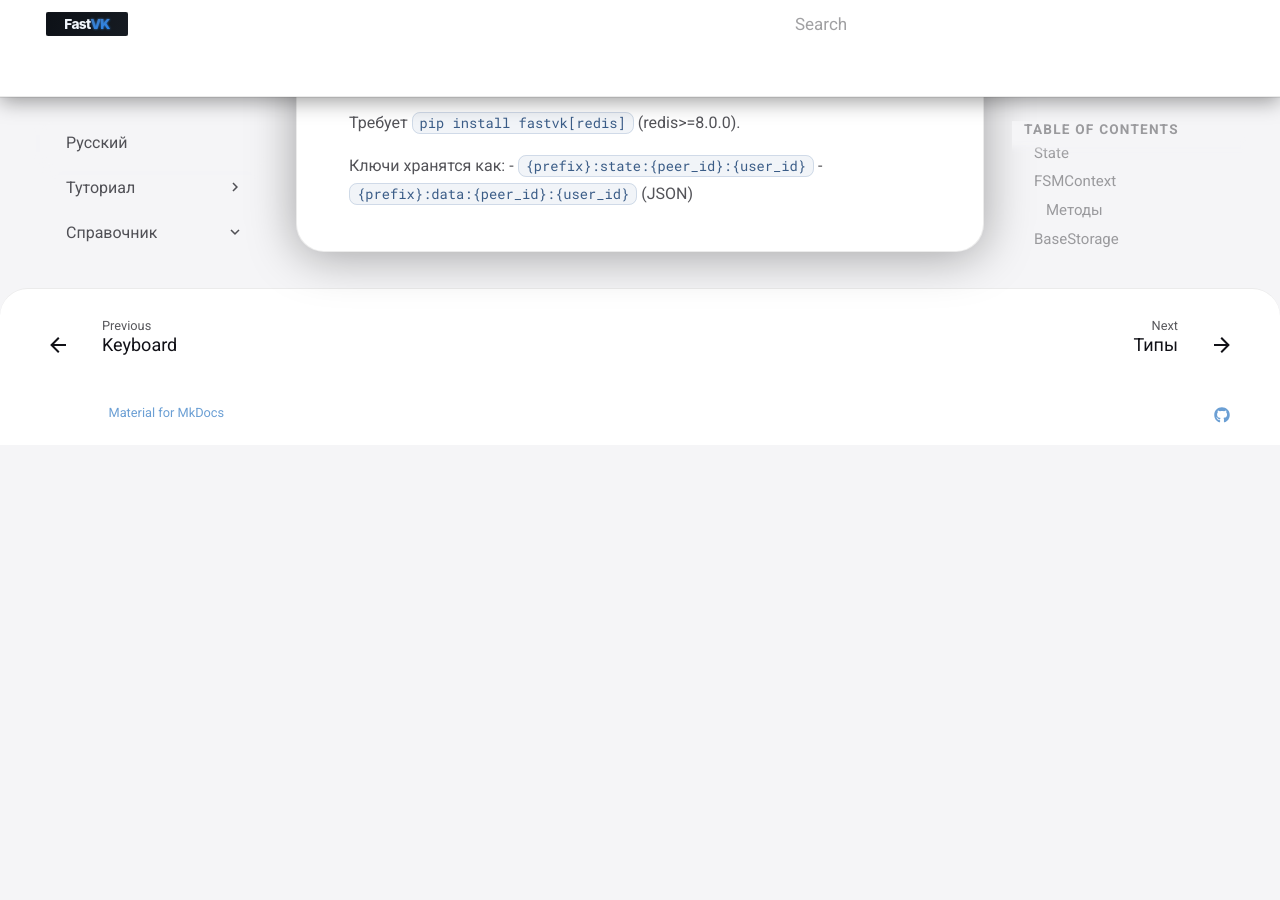
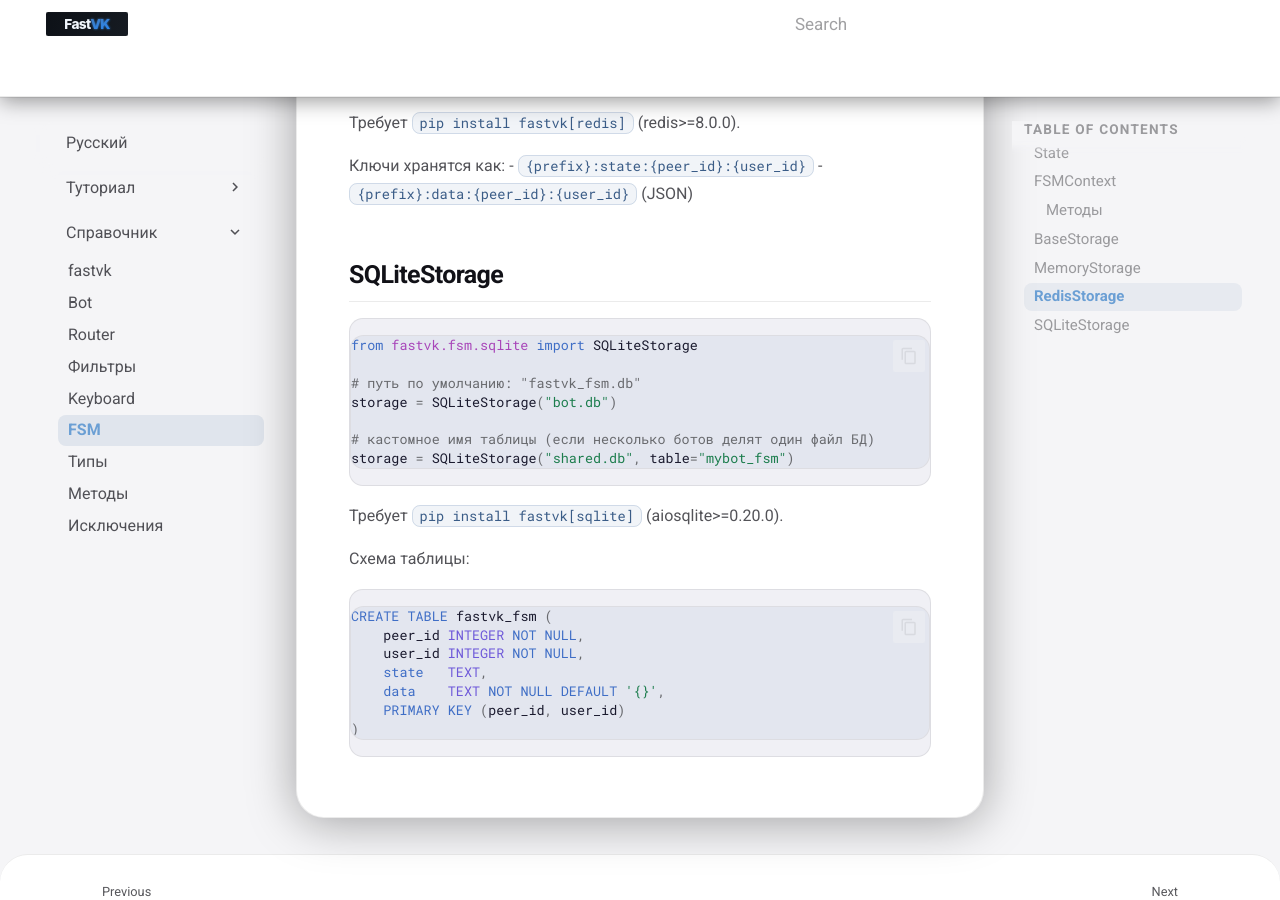
Before and after one commit to ndugram/fastvk, an MkDocs documentation site: the page built from docs/ru/reference/fsm.md, in a window 1280 px wide and 900 px high, scrolled down 2023 px. Built offline with MkDocs 1.6.1 and Material for MkDocs 9.7.7, drawn with Linux system fonts in a browser that asks for light colours; comment, search, counter and statistics services are not loaded; before the commit the page ends 2468 px from its top, so only the background shows below that.

Commit message:
docs: update fsm.md

````diff
--- a/docs/ru/reference/fsm.md
+++ b/docs/ru/reference/fsm.md
@@ -85,3 +85,28 @@ storage = RedisStorage(Redis(...), prefix="fastvk")
 Ключи хранятся как:
 - `{prefix}:state:{peer_id}:{user_id}`
 - `{prefix}:data:{peer_id}:{user_id}` (JSON)
+
+## SQLiteStorage
+
+```python
+from fastvk.fsm.sqlite import SQLiteStorage
+
+# путь по умолчанию: "fastvk_fsm.db"
+storage = SQLiteStorage("bot.db")
+
+# кастомное имя таблицы (если несколько ботов делят один файл БД)
+storage = SQLiteStorage("shared.db", table="mybot_fsm")
+```
+
+Требует `pip install fastvk[sqlite]` (aiosqlite>=0.20.0).
+
+Схема таблицы:
+```sql
+CREATE TABLE fastvk_fsm (
+    peer_id INTEGER NOT NULL,
+    user_id INTEGER NOT NULL,
+    state   TEXT,
+    data    TEXT NOT NULL DEFAULT '{}',
+    PRIMARY KEY (peer_id, user_id)
+)
+```
````
